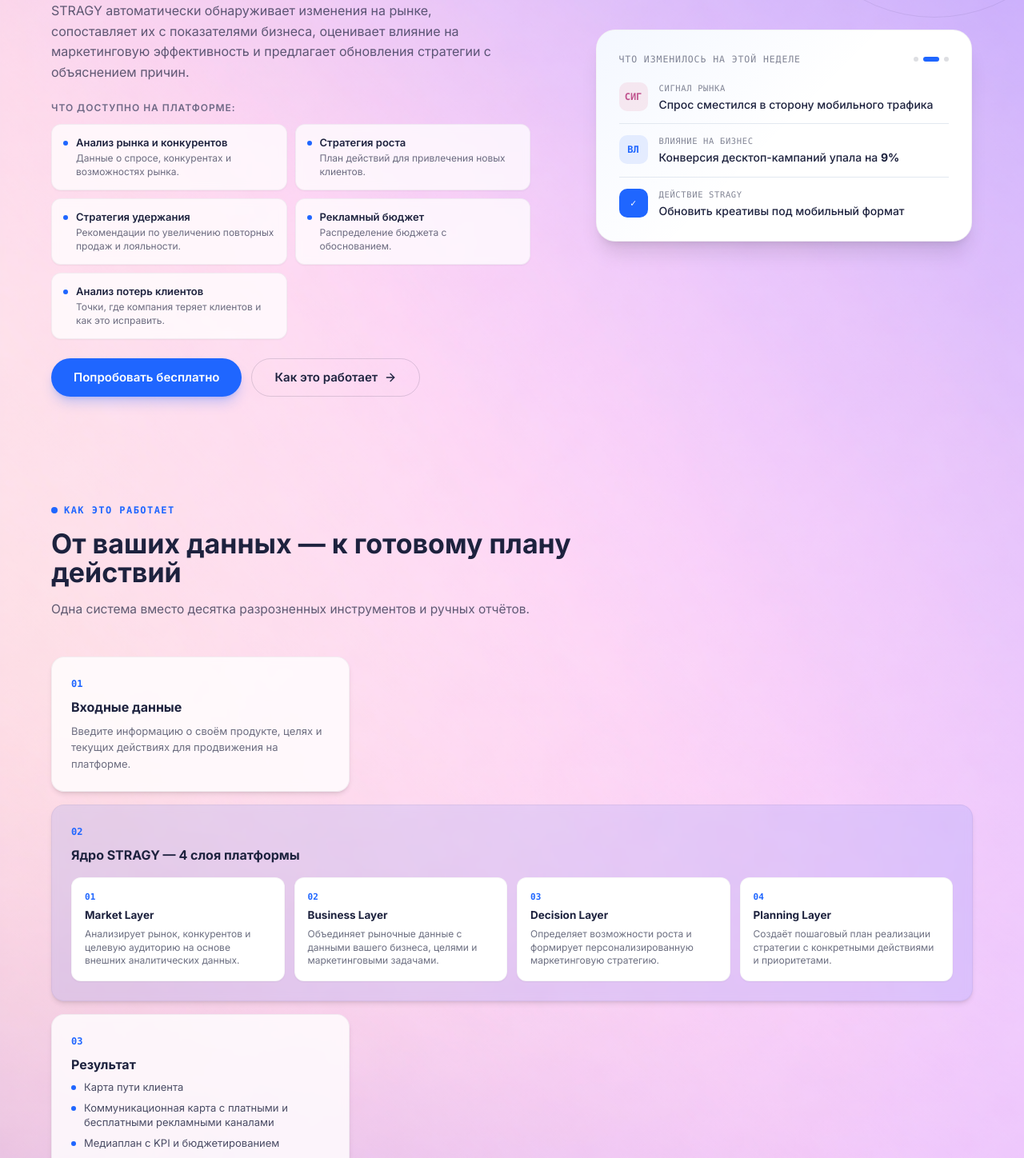
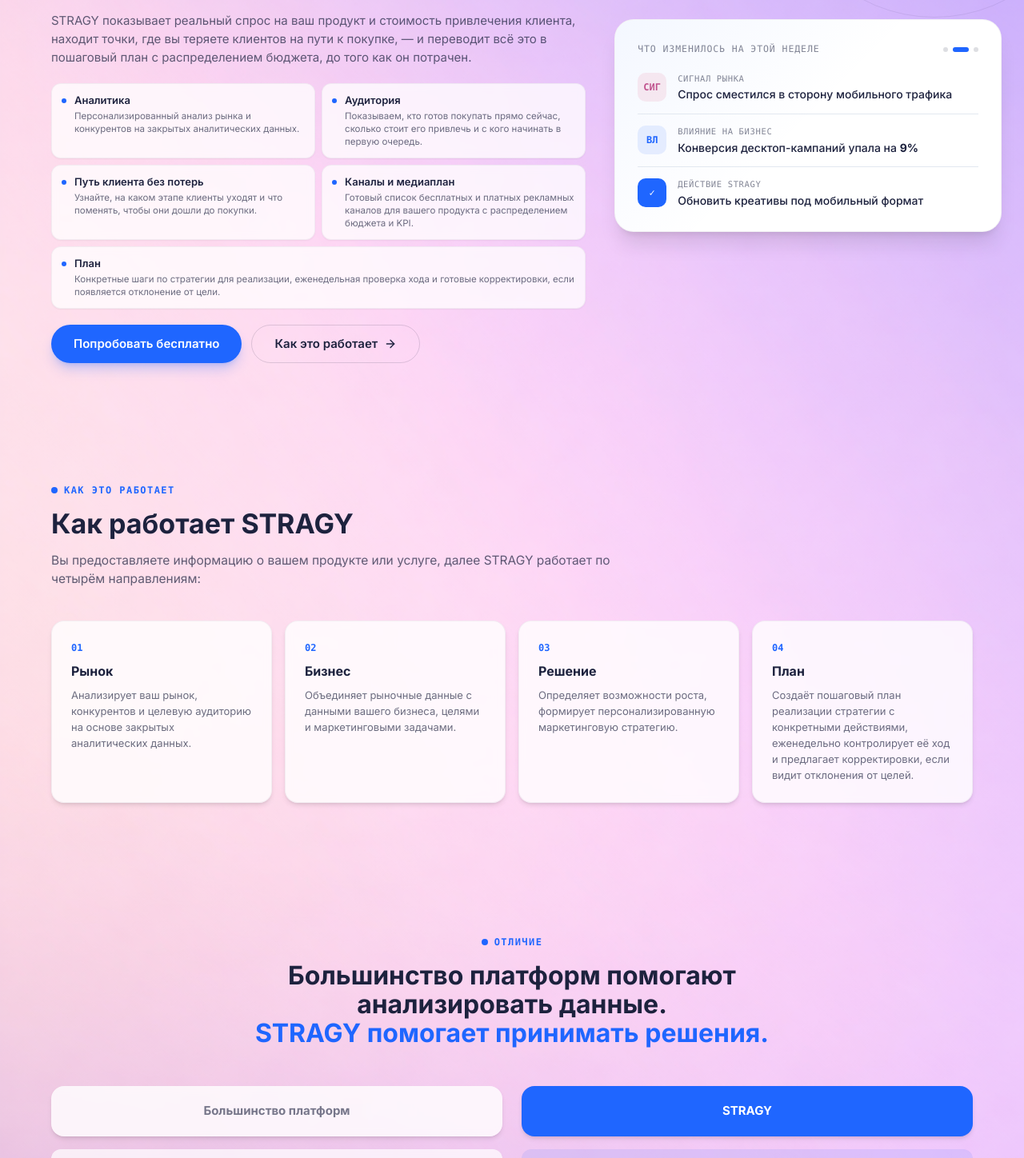
Before and after one commit to irena-sharapa/stragy-leap-launch, a React (Vite) app: page /ru/kak-rabotaet in a window 1280 px wide. Shown: the part 282-1730 px from the top of the page at 80% size. Built offline with nearby package versions, Linux system fonts and the light colour scheme.

Commit message:
Changes
Co-authored-by: irena-sharapa <204727947+irena-sharapa@users.noreply.github.com>

```diff
--- a/src/lib/translations.ts
+++ b/src/lib/translations.ts
@@ -206,14 +206,14 @@ const translations: Record<Language, Translations> = {
       titleStart: "Платформа, которая помогает вашему маркетингу всегда быть",
       titleHighlight: "актуальным",
       description:
-        "STRAGY автоматически обнаруживает изменения на рынке, сопоставляет их с показателями бизнеса, оценивает влияние на маркетинговую эффективность и предлагает обновления стратегии с объяснением причин.",
-      platformShowsLabel: "Что доступно на платформе:",
+        "STRAGY показывает реальный спрос на ваш продукт и стоимость привлечения клиента, находит точки, где вы теряете клиентов на пути к покупке, — и переводит всё это в пошаговый план с распределением бюджета, до того как он потрачен.",
+      platformShowsLabel: "",
       platformShows: [
-        { title: "Анализ рынка и конкурентов", desc: "Данные о спросе, конкурентах и возможностях рынка." },
-        { title: "Стратегия роста", desc: "План действий для привлечения новых клиентов." },
-        { title: "Стратегия удержания", desc: "Рекомендации по увеличению повторных продаж и лояльности." },
-        { title: "Рекламный бюджет", desc: "Распределение бюджета с обоснованием." },
-        { title: "Анализ потерь клиентов", desc: "Точки, где компания теряет клиентов и как это исправить." },
+        { title: "Аналитика", desc: "Персонализированный анализ рынка и конкурентов на закрытых аналитических данных." },
+        { title: "Аудитория", desc: "Показываем, кто готов покупать прямо сейчас, сколько стоит его привлечь и с кого начинать в первую очередь." },
+        { title: "Путь клиента без потерь", desc: "Узнайте, на каком этапе клиенты уходят и что поменять, чтобы они дошли до покупки." },
+        { title: "Каналы и медиаплан", desc: "Готовый список бесплатных и платных рекламных каналов для вашего продукта с распределением бюджета и KPI." },
+        { title: "План", desc: "Конкретные шаги по стратегии для реализации, еженедельная проверка хода и готовые корректировки, если появляется отклонение от цели." },
       ],
       ctaSecondary: "Как это работает",
       title: "STRAGY",
@@ -254,33 +254,27 @@ const translations: Record<Language, Translations> = {
     },
     how: {
       badge: "Как это работает",
-      title: "От ваших данных — к готовому плану действий",
-      subtitle: "Одна система вместо десятка разрозненных инструментов и ручных отчётов.",
+      title: "Как работает STRAGY",
+      subtitle: "Вы предоставляете информацию о вашем продукте или услуге, далее STRAGY работает по четырём направлениям:",
       flow: [
         {
-          title: "Входные данные",
-          desc: "Введите информацию о своём продукте, целях и текущих действиях для продвижения на платформе.",
+          title: "Рынок",
+          desc: "Анализирует ваш рынок, конкурентов и целевую аудиторию на основе закрытых аналитических данных.",
         },
         {
-          title: "Ядро STRAGY — 4 слоя платформы",
-          layers: [
-            { name: "Market Layer", desc: "Анализирует рынок, конкурентов и целевую аудиторию на основе внешних аналитических данных." },
-            { name: "Business Layer", desc: "Объединяет рыночные данные с данными вашего бизнеса, целями и маркетинговыми задачами." },
-            { name: "Decision Layer", desc: "Определяет возможности роста и формирует персонализированную маркетинговую стратегию." },
-            { name: "Planning Layer", desc: "Создаёт пошаговый план реализации стратегии с конкретными действиями и приоритетами." },
-          ],
+          title: "Бизнес",
+          desc: "Объединяет рыночные данные с данными вашего бизнеса, целями и маркетинговыми задачами.",
         },
         {
-          title: "Результат",
-          bullets: [
-            "Карта пути клиента",
-            "Коммуникационная карта с платными и бесплатными рекламными каналами",
-            "Медиаплан с KPI и бюджетированием",
-          ],
+          title: "Решение",
+          desc: "Определяет возможности роста, формирует персонализированную маркетинговую стратегию.",
+        },
+        {
+          title: "План",
+          desc: "Создаёт пошаговый план реализации стратегии с конкретными действиями, еженедельно контролирует её ход и предлагает корректировки, если видит отклонения от целей.",
         },
       ],
-      aiExplanation:
-        "AI сопоставляет внутренние изменения (падение эффективности рекламы, снижение конверсии, рост стоимости привлечения) с внешними событиями (рост активности конкурентов, изменение спроса, новые игроки на рынке) и формирует список приоритетных действий с объяснением причин.",
+      aiExplanation: "",
     },
     diff: {
       badge: "Отличие",
@@ -505,14 +499,14 @@ const translations: Record<Language, Translations> = {
       titleStart: "The platform that keeps your marketing continuously",
       titleHighlight: "up to date",
       description:
-        "STRAGY automatically detects market changes, correlates them with your business metrics, quantifies the impact on marketing performance and recommends strategy updates — with a clear explanation of why.",
-      platformShowsLabel: "What’s available on the platform:",
+        "STRAGY reveals the real demand for your product and customer acquisition cost, identifies where customers drop off on the path to purchase, and turns it all into a step-by-step plan with budget allocation before the money is spent.",
+      platformShowsLabel: "",
       platformShows: [
-        { title: "Market & competitor analysis", desc: "Data on demand, competitors and market opportunities." },
-        { title: "Growth strategy", desc: "An action plan to acquire new customers." },
-        { title: "Retention strategy", desc: "Recommendations to boost repeat sales and loyalty." },
-        { title: "Advertising budget", desc: "Budget allocation with a clear rationale." },
-        { title: "Customer loss analysis", desc: "The points where you lose customers — and how to fix them." },
+        { title: "Analytics", desc: "Personalized market and competitor analysis based on proprietary analytics data." },
+        { title: "Audience", desc: "See who is ready to buy now, what it costs to acquire them, and which segments to prioritize." },
+        { title: "A customer journey without losses", desc: "Discover where customers drop off and what to change so they complete their purchase." },
+        { title: "Channels and media plan", desc: "A ready-to-use list of organic and paid channels for your product, with budget allocation and KPIs." },
+        { title: "Plan", desc: "Concrete strategy execution steps, weekly progress checks, and ready adjustments whenever performance moves off target." },
       ],
       ctaSecondary: "See how it works",
       title: "STRAGY",
@@ -557,33 +551,27 @@ const translations: Record<Language, Translations> = {
     },
     how: {
       badge: "How it works",
-      title: "From your data to a ready-to-execute action plan",
-      subtitle: "One system instead of a dozen disconnected tools and manual reports.",
+      title: "How STRAGY works",
+      subtitle: "You provide information about your product or service, then STRAGY works across four areas:",
       flow: [
         {
-          title: "Inputs",
-          desc: "You provide information about your product, goals and current promotion activities on the platform.",
+          title: "Market",
+          desc: "Analyzes your market, competitors, and target audience using proprietary analytics data.",
         },
         {
-          title: "The STRAGY core — 4 platform layers",
-          layers: [
-            { name: "Market Layer", desc: "Analyzes the market, competitors and target audience using external analytics data." },
-            { name: "Business Layer", desc: "Combines market data with your business data, goals and marketing objectives." },
-            { name: "Decision Layer", desc: "Identifies growth opportunities and builds a personalized marketing strategy." },
-            { name: "Planning Layer", desc: "Creates a step-by-step execution plan with concrete actions and priorities." },
-          ],
+          title: "Business",
+          desc: "Combines market intelligence with your business data, goals, and marketing objectives.",
         },
         {
-          title: "Result",
-          bullets: [
-            "Customer journey map",
-            "Communication map across paid and organic channels",
-            "Media plan with KPIs and budgeting",
-          ],
+          title: "Decision",
+          desc: "Identifies growth opportunities and builds a personalized marketing strategy.",
+        },
+        {
+          title: "Plan",
+          desc: "Creates a step-by-step execution plan with concrete actions, monitors progress weekly, and recommends adjustments when results move off target.",
         },
       ],
-      aiExplanation:
-        "AI correlates internal shifts (declining ad efficiency, lower conversion, rising acquisition cost) with external events (competitor activity, demand changes, new market entrants) and produces a prioritized list of actions — each one explained.",
+      aiExplanation: "",
     },
     diff: {
       badge: "What sets us apart",
@@ -805,14 +793,14 @@ const translations: Record<Language, Translations> = {
       titleStart: "La plataforma que mantiene tu marketing siempre",
       titleHighlight: "actualizado",
       description:
-        "STRAGY detecta automáticamente los cambios del mercado, los correlaciona con los indicadores de tu negocio, mide su impacto en el rendimiento de marketing y propone actualizaciones de estrategia — con una explicación clara del porqué.",
-      platformShowsLabel: "Qué está disponible en la plataforma:",
+        "STRAGY muestra la demanda real de tu producto y el coste de adquisición de clientes, detecta dónde los pierdes durante el proceso de compra y convierte todo ello en un plan paso a paso con distribución del presupuesto antes de gastarlo.",
+      platformShowsLabel: "",
       platformShows: [
-        { title: "Análisis de mercado y competidores", desc: "Datos sobre demanda, competidores y oportunidades de mercado." },
-        { title: "Estrategia de crecimiento", desc: "Plan de acciones para captar nuevos clientes." },
-        { title: "Estrategia de retención", desc: "Recomendaciones para aumentar la recompra y la fidelidad." },
-        { title: "Presupuesto publicitario", desc: "Distribución del presupuesto con justificación." },
-        { title: "Análisis de pérdida de clientes", desc: "Puntos donde la empresa pierde clientes y cómo solucionarlo." },
+        { title: "Analítica", desc: "Análisis personalizado del mercado y la competencia basado en datos analíticos exclusivos." },
+        { title: "Audiencia", desc: "Mostramos quién está listo para comprar ahora, cuánto cuesta captarlo y por qué segmentos empezar." },
+        { title: "Recorrido del cliente sin pérdidas", desc: "Descubre en qué etapa abandonan los clientes y qué cambiar para que completen la compra." },
+        { title: "Canales y plan de medios", desc: "Una lista lista para usar de canales orgánicos y de pago para tu producto, con presupuesto y KPI." },
+        { title: "Plan", desc: "Pasos concretos para ejecutar la estrategia, revisión semanal del progreso y ajustes listos cuando aparece una desviación del objetivo." },
       ],
       ctaSecondary: "Ver cómo funciona",
       title: "STRAGY",
@@ -857,33 +845,27 @@ const translations: Record<Language, Translations> = {
     },
     how: {
       badge: "Cómo funciona",
-      title: "De tus datos a un plan de acción listo para ejecutar",
-      subtitle: "Un solo sistema en lugar de decenas de herramientas dispersas e informes manuales.",
+      title: "Cómo funciona STRAGY",
+      subtitle: "Proporcionas información sobre tu producto o servicio y, a continuación, STRAGY trabaja en cuatro áreas:",
       flow: [
         {
-          title: "Datos de entrada",
-          desc: "Introduces información sobre tu producto, objetivos y acciones actuales de promoción en la plataforma.",
+          title: "Mercado",
+          desc: "Analiza tu mercado, la competencia y el público objetivo a partir de datos analíticos exclusivos.",
         },
         {
-          title: "Núcleo de STRAGY — 4 capas de la plataforma",
-          layers: [
-            { name: "Market Layer", desc: "Analiza el mercado, los competidores y la audiencia objetivo con datos analíticos externos." },
-            { name: "Business Layer", desc: "Combina los datos de mercado con los datos de tu negocio, tus objetivos y tus tareas de marketing." },
-            { name: "Decision Layer", desc: "Identifica oportunidades de crecimiento y construye una estrategia de marketing personalizada." },
-            { name: "Planning Layer", desc: "Crea un plan de ejecución paso a paso con acciones concretas y prioridades." },
-          ],
+          title: "Negocio",
+          desc: "Combina los datos de mercado con los datos de tu negocio, tus objetivos y tus tareas de marketing.",
         },
         {
-          title: "Resultado",
-          bullets: [
-            "Mapa del recorrido del cliente",
-            "Mapa de comunicación con canales publicitarios de pago y gratuitos",
-            "Plan de medios con KPI y presupuesto",
-          ],
+          title: "Decisión",
+          desc: "Identifica oportunidades de crecimiento y crea una estrategia de marketing personalizada.",
+        },
+        {
+          title: "Plan",
+          desc: "Crea un plan de ejecución paso a paso con acciones concretas, controla semanalmente su progreso y propone ajustes cuando detecta desviaciones de los objetivos.",
         },
       ],
-      aiExplanation:
-        "La IA correlaciona los cambios internos (caída de eficacia publicitaria, menor conversión, mayor coste de adquisición) con los eventos externos (mayor actividad de competidores, cambios en la demanda, nuevos jugadores) y genera una lista priorizada de acciones — cada una explicada.",
+      aiExplanation: "",
     },
     diff: {
       badge: "Lo que nos diferencia",
--- a/src/pages/Index.tsx
+++ b/src/pages/Index.tsx
@@ -242,9 +242,9 @@ const Index = () => {
           </nav>
 
           {/* Hero */}
-          <header className="min-h-[calc(100vh-76px)] flex items-center py-10 md:py-12 px-5 sm:px-6">
+          <header className="min-h-[calc(100vh-76px)] flex items-center py-8 md:py-10 px-5 sm:px-6">
             <div className="max-w-6xl mx-auto w-full">
-              <div className="grid lg:grid-cols-[52%_48%] gap-8 lg:gap-10 items-center">
+              <div className="grid lg:grid-cols-[58%_42%] gap-8 lg:gap-9 items-center">
                 <div>
                   {t.hero.badge && (
                     <div className="inline-flex items-center gap-2 text-primary text-[11px] sm:text-xs font-semibold tracking-[0.12em] uppercase mb-4 font-mono">
@@ -256,25 +256,22 @@ const Index = () => {
                     {t.hero.titleStart}{" "}
                     <span className="text-primary">{t.hero.titleHighlight}</span>
                   </h1>
-                  <p className="mt-5 text-[15px] md:text-[16px] leading-[1.6] text-stragy-dark-text/70 max-w-xl">
+                  <p className="mt-4 text-[14px] md:text-[15px] leading-[1.55] text-stragy-dark-text/70 max-w-2xl">
                     {t.hero.description}
                   </p>
 
-                  <div className="mt-6">
-                    <p className="text-[11px] sm:text-xs font-semibold uppercase tracking-[0.08em] text-stragy-secondary-label mb-3">
-                      {t.hero.platformShowsLabel}
-                    </p>
-                    <ul className="grid sm:grid-cols-2 gap-2.5">
+                  <div className="mt-5">
+                    <ul className="grid sm:grid-cols-2 gap-2">
                       {t.hero.platformShows.map((item, i) => (
                         <li
                           key={i}
-                          className="bg-white/75 backdrop-blur-sm rounded-xl p-3.5 shadow-sm border border-stragy-dark-text/[0.05] hover:shadow-md hover:border-primary/20 transition"
+                          className={`bg-white/75 backdrop-blur-sm rounded-xl p-3 shadow-sm border border-stragy-dark-text/[0.05] hover:shadow-md hover:border-primary/20 transition ${i === t.hero.platformShows.length - 1 ? "sm:col-span-2" : ""}`}
                         >
                           <div className="flex items-start gap-2.5">
                             <span className="mt-1.5 w-1.5 h-1.5 rounded-full bg-primary flex-none" />
                             <div>
                               <div className="text-[13px] font-semibold text-stragy-dark-text leading-snug">{item.title}</div>
-                              <div className="text-[12px] text-stragy-dark-text/65 leading-snug mt-0.5">{item.desc}</div>
+                              <div className="text-[11.5px] text-stragy-dark-text/65 leading-[1.4] mt-0.5">{item.desc}</div>
                             </div>
                           </div>
                         </li>
@@ -282,7 +279,7 @@ const Index = () => {
                     </ul>
                   </div>
 
-                  <div className="mt-6 flex flex-wrap gap-3">
+                  <div className="mt-5 flex flex-wrap gap-3">
                     <Button
                       onClick={() => setEmailDialogOpen(true)}
                       className="rounded-full h-12 px-6 md:px-7 text-[14px] md:text-[15px] font-semibold shadow-lg shadow-primary/25"
@@ -298,8 +295,8 @@ const Index = () => {
                   </div>
                 </div>
 
-                <div className="flex items-center justify-center lg:h-[65vh] mt-4 lg:mt-0">
-                  <div className="w-full sm:w-[85%] lg:w-[85%]">
+                <div className="flex items-center justify-center mt-4 lg:mt-0">
+                  <div className="w-full sm:w-[85%] lg:w-full">
                     <SignalCard />
                   </div>
                 </div>
@@ -310,7 +307,7 @@ const Index = () => {
           {/* How it works */}
           <section id="how" className="py-16 md:py-20 px-5 sm:px-6">
             <div className="max-w-6xl mx-auto">
-              <div className="max-w-2xl mb-10 md:mb-12">
+              <div className="max-w-3xl mb-8 md:mb-10">
                 <div className="inline-flex items-center gap-2 text-primary text-xs font-semibold tracking-[0.12em] uppercase mb-4 font-mono">
                   <span className="w-2 h-2 rounded-full bg-primary" />
                   {t.how.badge}
@@ -323,13 +320,11 @@ const Index = () => {
                 </p>
               </div>
 
-              <div className="grid gap-4 md:grid-cols-3">
+              <div className="grid gap-4 sm:grid-cols-2 lg:grid-cols-4">
                 {t.how.flow.map((step, i) => (
                   <div
                     key={i}
-                    className={`rounded-2xl p-6 shadow-md border border-stragy-dark-text/[0.05] ${
-                      step.layers ? "bg-primary/10 md:col-span-3" : "bg-white/80"
-                    } backdrop-blur-sm`}
+                    className="rounded-2xl p-6 shadow-md border border-stragy-dark-text/[0.05] bg-white/80 backdrop-blur-sm"
                   >
                     <div className="text-primary font-mono font-semibold text-[12px] mb-2">
                       0{i + 1}
@@ -338,35 +333,8 @@ const Index = () => {
                     {step.desc && (
                       <p className="text-[13px] text-stragy-dark-text/65 leading-[1.55]">{step.desc}</p>
                     )}
-                    {step.bullets && (
-                      <ul className="mt-1 space-y-2">
-                        {step.bullets.map((b, j) => (
-                          <li key={j} className="flex items-start gap-2.5 text-[13px] text-stragy-dark-text/80 leading-snug">
-                            <span className="mt-1.5 w-1.5 h-1.5 rounded-full bg-primary flex-none" />
-                            {b}
-                          </li>
-                        ))}
-                      </ul>
-                    )}
-                    {step.layers && (
-                      <div className="grid gap-3 sm:grid-cols-2 lg:grid-cols-4 mt-4">
-                        {step.layers.map((layer, j) => (
-                          <div key={j} className="bg-white rounded-xl p-4 shadow-sm border border-stragy-dark-text/[0.04]">
-                            <div className="text-[11px] font-mono font-semibold text-primary">
-                              0{j + 1}
-                            </div>
-                            <div className="text-[13.5px] font-bold text-stragy-dark-text mt-1">{layer.name}</div>
-                            <div className="text-[12px] text-stragy-dark-text/65 leading-snug mt-1.5">{layer.desc}</div>
-                          </div>
-                        ))}
-                      </div>
-                    )}
                   </div>
                 ))}
-              </div>
-
-              <div className="mt-8 bg-primary text-white rounded-2xl p-6 md:p-7 text-[14px] md:text-[14.5px] font-medium leading-[1.6]">
-                {t.how.aiExplanation}
               </div>
             </div>
           </section>
```
Also changed, not shown: 1 other file (tests, documents, lock files or other folders).
